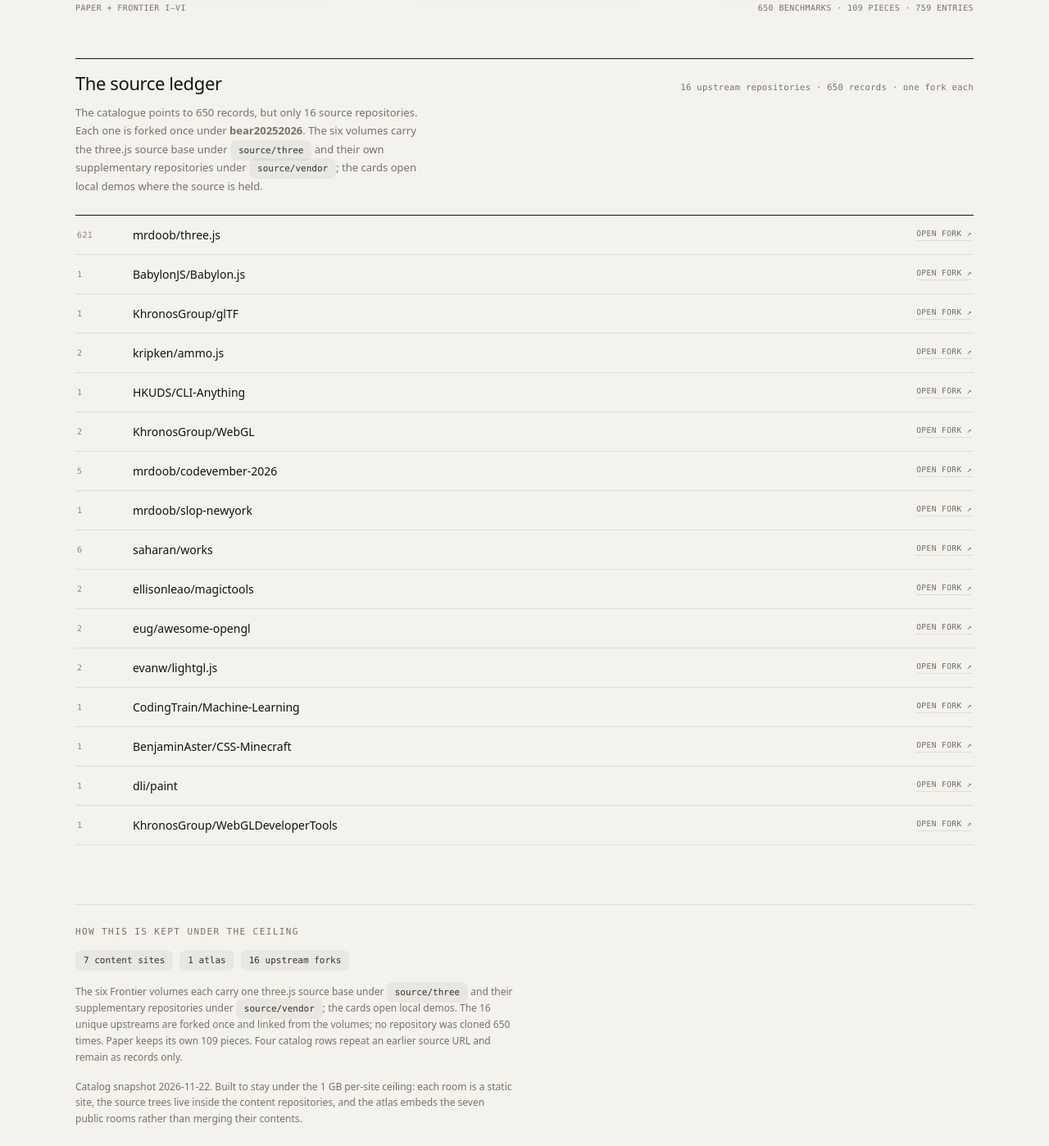
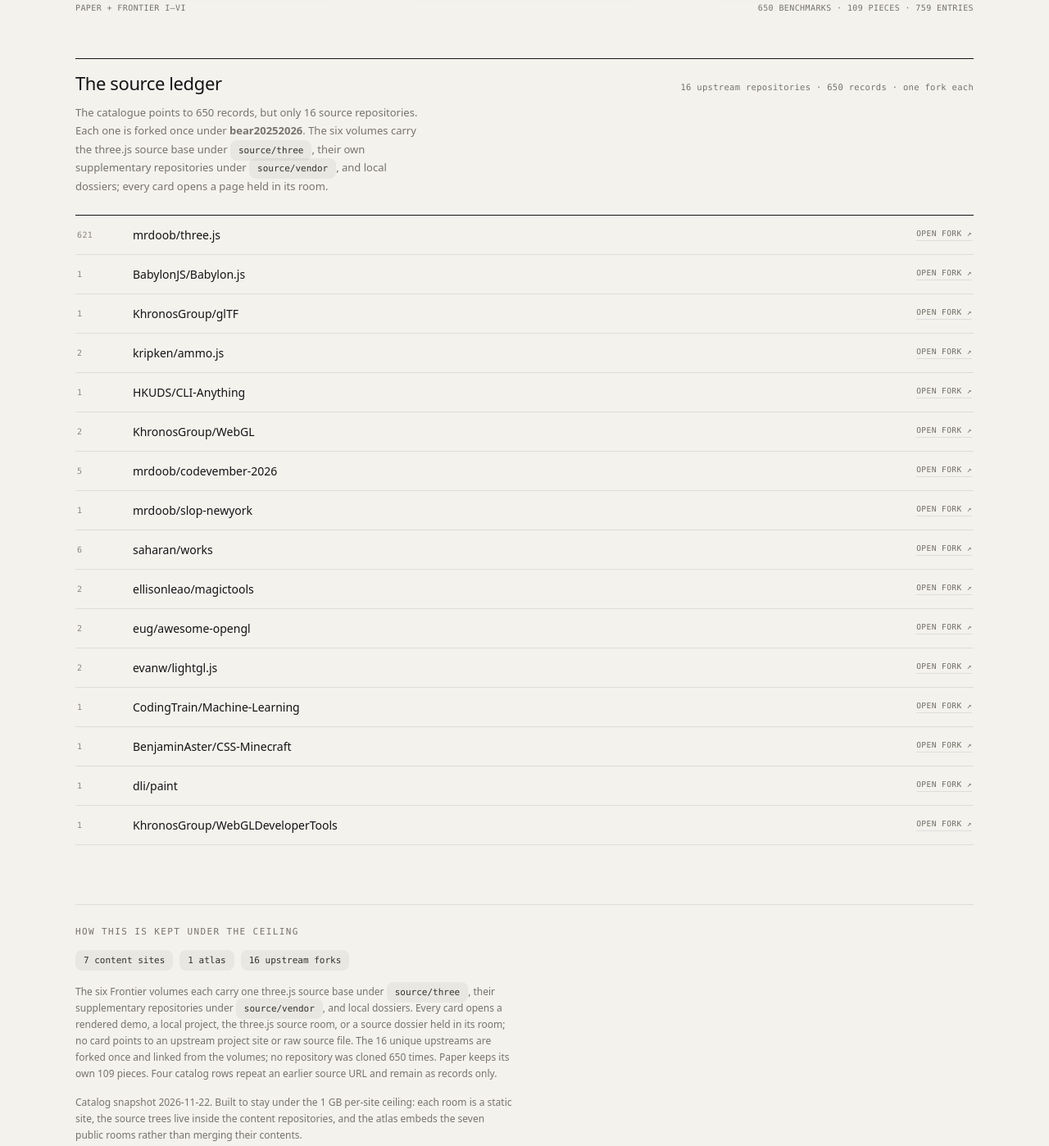
Before and after one commit to bear20252026/frontier-atlas, a plain HTML site: page index.html in a window 1280 px wide. Shown: the part 1820-3218 px from the top of the page at 82% size. Drawn offline with Linux system fonts and the light colour scheme.

Commit message:
Point the atlas at local-only card pages

```diff
--- a/index.html
+++ b/index.html
@@ -715,7 +715,7 @@
           <h2>The source ledger</h2>
           <span class="sec-note">16 upstream repositories · 650 records · one fork each</span>
         </div>
-        <p class="ledger-lead">The catalogue points to 650 records, but only 16 source repositories. Each one is forked once under <b>bear20252026</b>. The six volumes carry the three.js source base under <code>source/three</code> and their own supplementary repositories under <code>source/vendor</code>; the cards open local demos where the source is held.</p>
+        <p class="ledger-lead">The catalogue points to 650 records, but only 16 source repositories. Each one is forked once under <b>bear20252026</b>. The six volumes carry the three.js source base under <code>source/three</code>, their own supplementary repositories under <code>source/vendor</code>, and local dossiers; every card opens a page held in its room.</p>
         <div class="source-ledger">
           <div class="source-row">
             <span class="count">621</span>
@@ -803,7 +803,7 @@
     <footer>
       <p class="eyebrow">How this is kept under the ceiling</p>
       <p class="cmds"><code>7 content sites</code><code>1 atlas</code><code>16 upstream forks</code></p>
-      <p class="fine">The six Frontier volumes each carry one three.js source base under <code>source/three</code> and their supplementary repositories under <code>source/vendor</code>; the cards open local demos. The 16 unique upstreams are forked once and linked from the volumes; no repository was cloned 650 times. Paper keeps its own 109 pieces. Four catalog rows repeat an earlier source URL and remain as records only.</p>
+      <p class="fine">The six Frontier volumes each carry one three.js source base under <code>source/three</code>, their supplementary repositories under <code>source/vendor</code>, and local dossiers. Every card opens a rendered demo, a local project, the three.js source room, or a source dossier held in its room; no card points to an upstream project site or raw source file. The 16 unique upstreams are forked once and linked from the volumes; no repository was cloned 650 times. Paper keeps its own 109 pieces. Four catalog rows repeat an earlier source URL and remain as records only.</p>
       <p class="fine">Catalog snapshot 2026-11-22. Built to stay under the 1 GB per-site ceiling: each room is a static site, the source trees live inside the content repositories, and the atlas embeds the seven public rooms rather than merging their contents.</p>
     </footer>
   </div>
```
